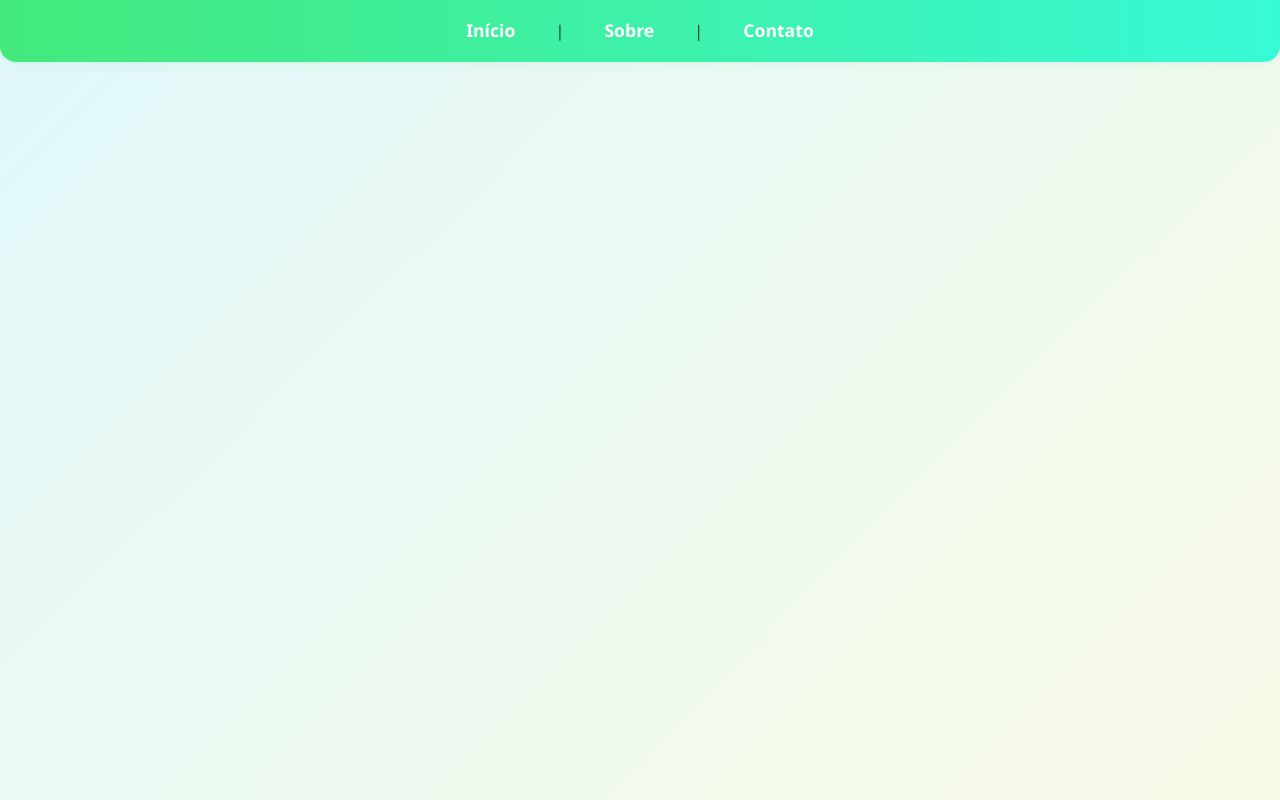
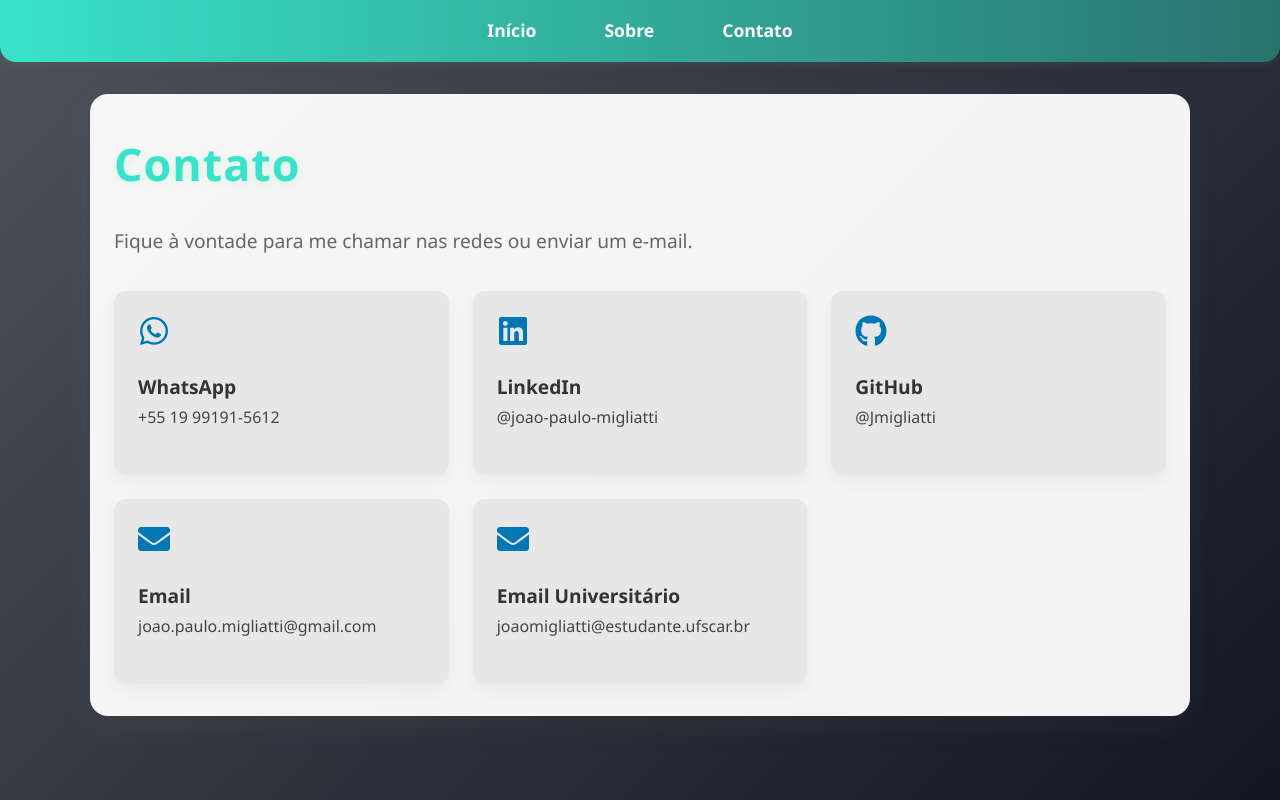
Before and after one commit to Jmigliatti/myProfile, a React (Create React App) app: page /myProfile/contato in a window 1280 px wide. Built offline with nearby package versions, Linux system fonts and the light colour scheme.

Commit message:
modificando cores, animações e arrumando rotas

```diff
--- a/package.json
+++ b/package.json
@@ -8,9 +8,11 @@
     "@testing-library/jest-dom": "^6.6.3",
     "@testing-library/react": "^16.3.0",
     "@testing-library/user-event": "^13.5.0",
+    "framer-motion": "^12.11.0",
     "gh-pages": "^6.3.0",
     "react": "^19.1.0",
     "react-dom": "^19.1.0",
+    "react-icons": "^5.5.0",
     "react-router-dom": "^7.6.0",
     "react-scripts": "5.0.1",
     "web-vitals": "^2.1.4"
--- a/src/App.js
+++ b/src/App.js
@@ -5,9 +5,11 @@ import Contato from './pages/Contato';
 
 function App() {
   return (
-    <Router>
+    <Router basename="/myProfile">
       <nav style={{ padding: '1rem', backgroundColor: '#eee' }}>
-        <Link to="/">Início</Link> | <Link to="/sobre">Sobre</Link> | <Link to="/contato">Contato</Link>
+        <Link to="/" style={{ margin: '0 1rem' }}>Início</Link>
+        <Link to="/sobre" style={{ margin: '0 1rem' }}>Sobre</Link>
+        <Link to="/contato" style={{ margin: '0 1rem' }}>Contato</Link>
       </nav>
       <Routes>
         <Route path="/" element={<Home />} />
--- a/src/assets/styles.css
+++ b/src/assets/styles.css
@@ -8,7 +8,7 @@
 /* Corpo da página */
 body {
   font-family: 'Segoe UI', Arial, sans-serif;
-  background: linear-gradient(135deg, #e0f7fa 0%, #f9fbe7 100%);
+  background: linear-gradient(135deg, #51515c 0%, #141423 100%);
   color: #333;
   line-height: 1.7;
   min-height: 100vh;
@@ -16,7 +16,7 @@ body {
 
 /* Estilo para navegação */
 nav {
-  background: linear-gradient(90deg, #43e97b 0%, #38f9d7 100%);
+  background: linear-gradient(90deg, #39e3c9 0%, #2a736d 100%);
   padding: 1.2rem 0;
   text-align: center;
   box-shadow: 0 2px 8px rgba(67, 233, 123, 0.1);
@@ -47,14 +47,14 @@ nav a:hover {
   max-width: 1100px;
   margin: 32px auto;
   padding: 32px 24px;
-  background: rgba(255,255,255,0.95);
+  background: rgba(255, 255, 255, 0.95);
   border-radius: 18px;
   box-shadow: 0 8px 32px rgba(67, 233, 123, 0.08), 0 1.5px 6px rgba(0,0,0,0.07);
 }
 
 /* Títulos das páginas */
 h1 {
-  color: #43e97b;
+  color: #39e3c9;
   font-size: 2.8rem;
   margin-bottom: 22px;
   text-shadow: 1px 2px 8px rgba(67, 233, 123, 0.15);
@@ -71,7 +71,7 @@ p {
 
 /* Botões genéricos */
 button, .btn {
-  background: linear-gradient(90deg, #43e97b 0%, #38f9d7 100%);
+  background: linear-gradient(90deg, #39e3c9 0%, #2a736d 100%);
   color: white;
   border: none;
   padding: 12px 28px;
@@ -85,8 +85,54 @@ button, .btn {
 }
 
 button:hover, .btn:hover {
-  background: linear-gradient(90deg, #38f9d7 0%, #43e97b 100%);
+  background: linear-gradient(90deg, #2a736d 0%, #39e3c9 100%);
   box-shadow: 0 4px 16px rgba(67, 233, 123, 0.18);
+}
+
+.description {
+  font-size: 1.2rem;
+  margin-bottom: 2rem;
+  color: #666;
+}
+
+.card {
+  background: #e7e7e7;
+  padding: 1.5rem;
+  margin-bottom: 1rem;
+  border-radius: 12px;
+  box-shadow: 0 4px 12px rgba(0, 0, 0, 0.05);
+  transition: all 0.3s ease-in-out;
+}
+
+.contact-grid {
+  display: grid;
+  grid-template-columns: repeat(auto-fit, minmax(260px, 1fr));
+  gap: 1.5rem;
+}
+
+.contact-card {
+  background: #e7e7e7;
+  padding: 1.5rem;
+  border-radius: 12px;
+  box-shadow: 0 6px 16px rgba(0, 0, 0, 0.05);
+  text-decoration: none;
+  color: inherit;
+  transition: all 0.3s ease-in-out;
+}
+
+.contact-card h2 {
+  margin-top: 1rem;
+  font-size: 1.2rem;
+}
+
+.contact-card p {
+  font-size: 1rem;
+  color: #444;
+}
+
+.icon {
+  font-size: 2rem;
+  color: #0077b5;
 }
 
 /* Responsividade básica */
--- a/src/pages/Contato.js
+++ b/src/pages/Contato.js
@@ -1,9 +1,76 @@
+import { motion } from "framer-motion";
+import { FaWhatsapp, FaLinkedin, FaGithub, FaEnvelope } from "react-icons/fa";
+import "../assets/styles.css";
+
 function Contato() {
   return (
-    <div className="container">
-      <h1>Contato</h1>
-      <p>Coloque aqui seus dados de contato ou um formulário.</p>
-    </div>
+    <motion.div
+      className="container"
+      initial={{ opacity: 0, y: 50 }}
+      animate={{ opacity: 1, y: 0 }}
+      transition={{ duration: 0.8 }}
+    >
+      <h1 className="title">Contato</h1>
+      <p className="description">
+        Fique à vontade para me chamar nas redes ou enviar um e-mail.
+      </p>
+
+      <div className="contact-grid">
+        {/* WhatsApp */}
+        <motion.a
+          href="https://wa.me/5519991915612"
+          target="_blank"
+          rel="noopener noreferrer"
+          className="contact-card"
+          whileHover={{ scale: 1.05 }}
+        >
+          <FaWhatsapp className="icon" />
+          <h2>WhatsApp</h2>
+          <p>+55 19 99191-5612</p>
+        </motion.a>
+
+        {/* LinkedIn */}
+        <motion.a
+          href="https://www.linkedin.com/in/joao-paulo-migliatti-a66b66281/"
+          target="_blank"
+          rel="noopener noreferrer"
+          className="contact-card"
+          whileHover={{ scale: 1.05 }}
+        >
+          <FaLinkedin className="icon" />
+          <h2>LinkedIn</h2>
+          <p>@joao-paulo-migliatti</p>
+        </motion.a>
+
+        {/* GitHub */}
+        <motion.a
+          href="https://github.com/Jmigliatti"
+          target="_blank"
+          rel="noopener noreferrer"
+          className="contact-card"
+          whileHover={{ scale: 1.05 }}
+        >
+          <FaGithub className="icon" />
+          <h2>GitHub</h2>
+          <p>@Jmigliatti</p>
+        </motion.a>
+
+        {/* Email Pessoal */}
+        <motion.div className="contact-card" whileHover={{ scale: 1.05 }}>
+          <FaEnvelope className="icon" />
+          <h2>Email</h2>
+          <p>joao.paulo.migliatti@gmail.com</p>
+        </motion.div>
+
+        {/* Email UFSCar */}
+        <motion.div className="contact-card" whileHover={{ scale: 1.05 }}>
+          <FaEnvelope className="icon" />
+          <h2>Email Universitário</h2>
+          <p>joaomigliatti@estudante.ufscar.br</p>
+        </motion.div>
+      </div>
+    </motion.div>
   );
 }
+
 export default Contato;
--- a/src/pages/Sobre.js
+++ b/src/pages/Sobre.js
@@ -1,9 +1,75 @@
+import { motion } from "framer-motion";
+import "../assets/styles.css";
+
 function Sobre() {
   return (
-    <div className="container">
-      <h1>Sobre mim</h1>
-      <p>Informações sobre mim ou minha empresa.</p>
-    </div>
+    <motion.div
+      className="container"
+      initial={{ opacity: 0, y: 50 }}
+      animate={{ opacity: 1, y: 0 }}
+      transition={{ duration: 0.8, ease: "easeOut" }}
+    >
+      <h1 className="title">Sobre mim</h1>
+      <p className="description">
+        Sou estudante de Ciência da Computação apaixonado por tecnologia, com foco em pesquisa, inovação e colaboração.
+      </p>
+
+      {/* Formação Acadêmica */}
+      <motion.div
+        className="card"
+        whileHover={{ scale: 1.05 }}
+      >
+        <h2>Formação Acadêmica</h2>
+        <p>
+          Graduando em Ciência da Computação na Universidade Federal de São Carlos (UFSCar), com previsão de conclusão em 2026.
+        </p>
+      </motion.div>
+
+      {/* Iniciação Científica */}
+      <motion.div
+        className="card"
+        whileHover={{ scale: 1.05 }}
+      >
+        <h2>Pesquisa e Iniciação Científica</h2>
+        <p>
+          Atuei como bolsista CNPq no grupo BIP, com foco em processamento de imagens digitais utilizando OpenCV, scikit-image e SimpleITK.
+        </p>
+      </motion.div>
+
+      {/* Organização de Eventos */}
+      <motion.div
+        className="card"
+        whileHover={{ scale: 1.05 }}
+      >
+        <h2>Eventos e Liderança</h2>
+        <p>
+          Fiz parte da equipe da SECOMP UFSCar, contribuindo na captação de palestrantes e elaboração da programação do evento.
+        </p>
+      </motion.div>
+
+      {/* Certificações e Ferramentas */}
+      <motion.div
+        className="card"
+        whileHover={{ scale: 1.05 }}
+      >
+        <h2>Certificações e Tecnologias</h2>
+        <p>
+          Certificação em Red Hat System Administration e proficiência em C, C++, Python e SQL. Experiência com Trello e Git.
+        </p>
+      </motion.div>
+
+      {/* Interesses e Objetivos */}
+      <motion.div
+        className="card"
+        whileHover={{ scale: 1.05 }}
+      >
+        <h2>Objetivos Profissionais</h2>
+        <p>
+          Busco oportunidades para aplicar e expandir meus conhecimentos em projetos inovadores que integrem tecnologia e pesquisa.
+        </p>
+      </motion.div>
+    </motion.div>
   );
 }
+
 export default Sobre;
```
Also changed, not shown: 1 other file (tests, documents, lock files or other folders).
